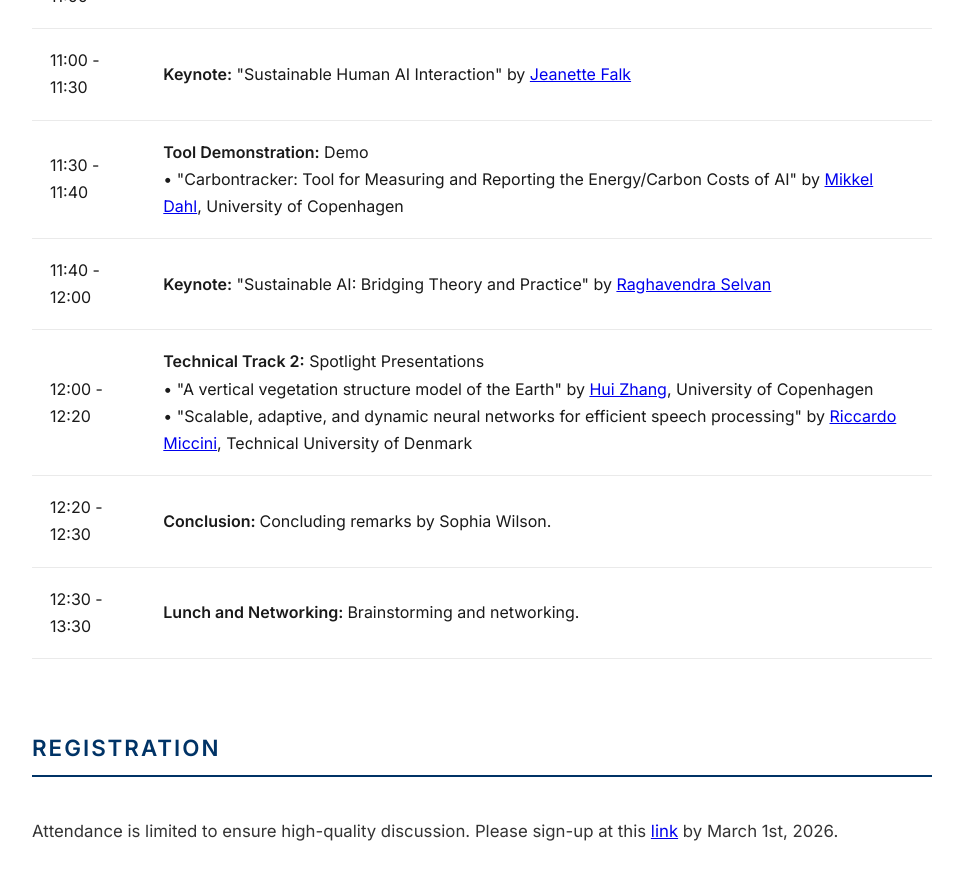
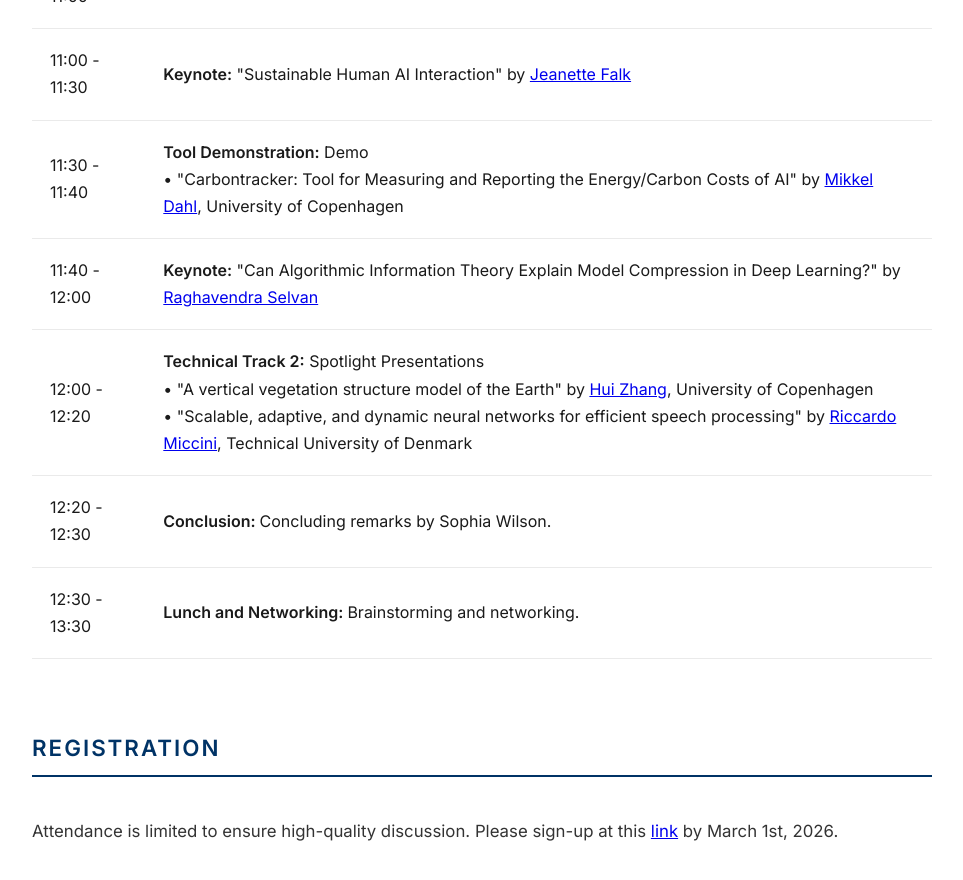
Before and after one commit to saintslab/saintslab.github.io, a Jekyll site: the page workshop2026/index.html, which Jekyll copies as it is, in a window 1280 px wide and 900 px high, scrolled down 2163 px. Shown: the top 880 px of the window, without its empty margins (158-1121 px from the left). Built offline with Jekyll 4.4.1, drawn with Linux system fonts in a browser that asks for light colours.

Commit message:
Update talk

```diff
--- a/workshop2026/index.html
+++ b/workshop2026/index.html
@@ -276,7 +276,7 @@
 </td>
                 <tr>
                 <td>11:40 - 12:00</td>
-                    <td><strong>Keynote:</strong> "Sustainable AI: Bridging Theory and Practice" by <a href="https://raghavian.github.io/">Raghavendra Selvan</a></td>
+                    <td><strong>Keynote:</strong> "Can Algorithmic Information Theory Explain Model Compression in Deep Learning?" by <a href="https://raghavian.github.io/">Raghavendra Selvan</a></td>
                 </tr>
                 <tr>
                     <td>12:00 - 12:20</td>
```
